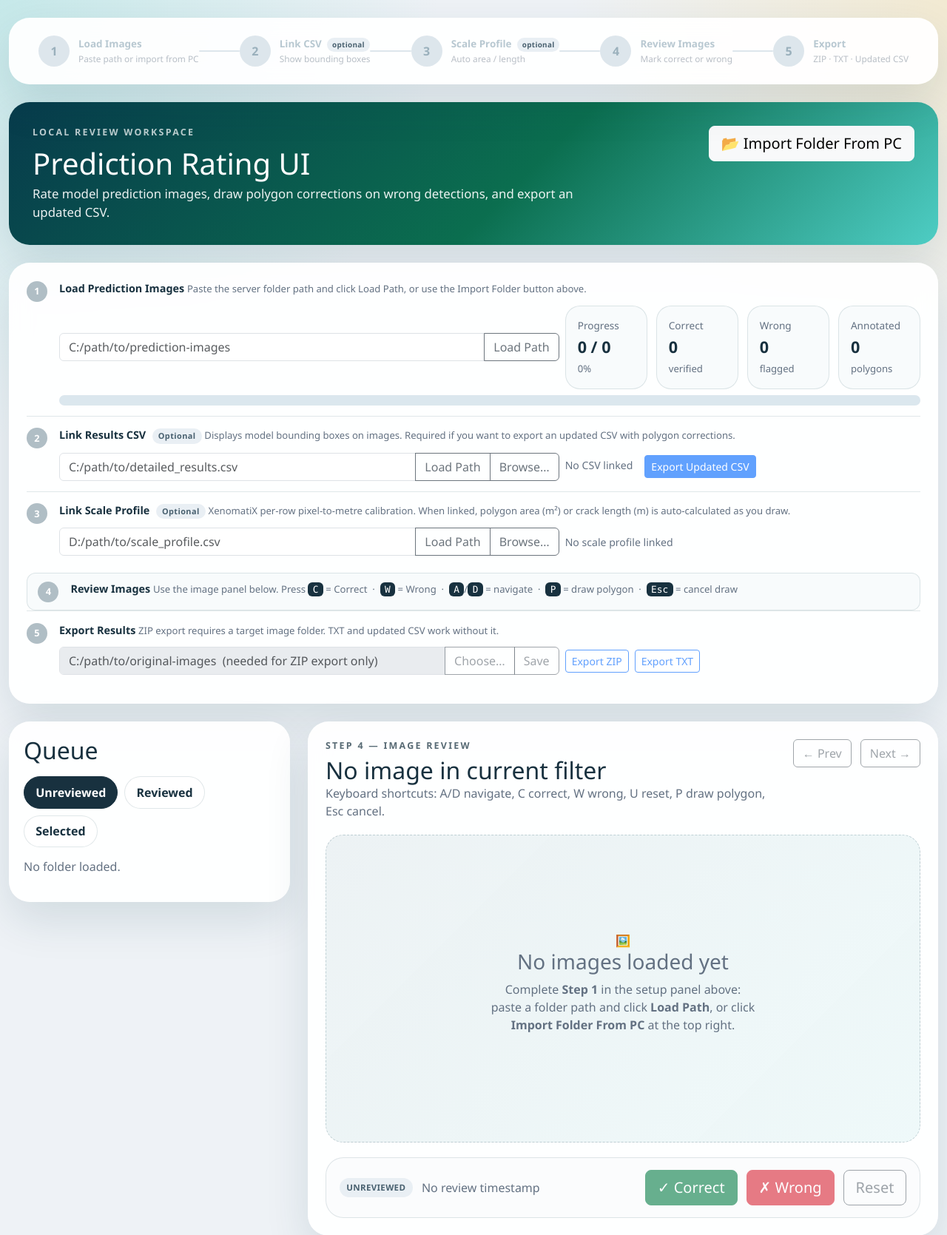
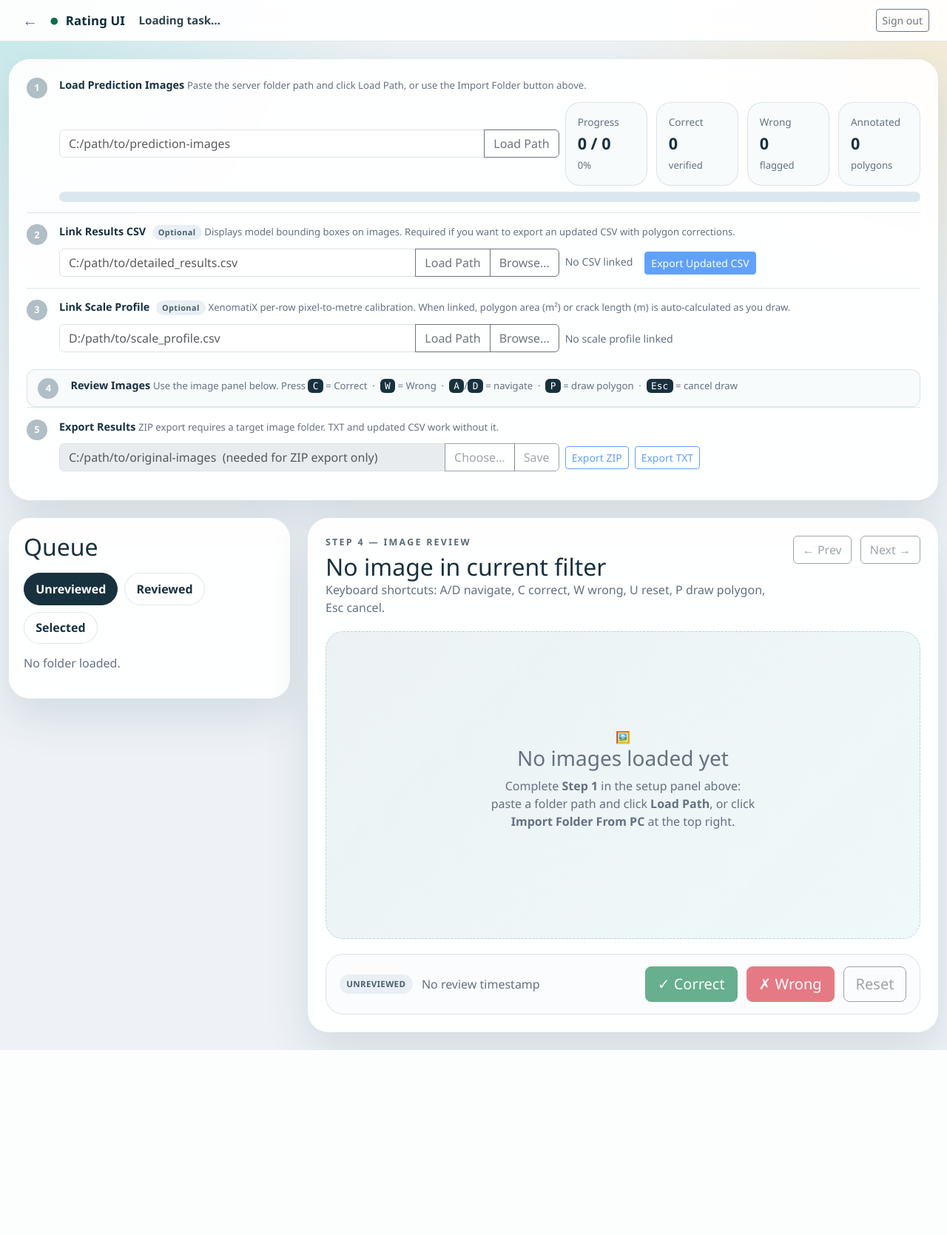
Before and after one commit to inthat-infraplus/rating_UI, a FastAPI app: template templates/index.html in a window 1280 px wide. Shown: the top 1669 px of the page at 74% size. After the commit the page ends 1419 px from the top, so only its background shows below. Run offline with FastAPI, Linux system fonts and the light colour scheme; the template is opened without the code that fills it: most values are stand-ins (such as "Sample title", 1, 10 or a date in 2020); some libraries are stand-ins or nearby versions.

Commit message:
Phase 4: review UI as task detail (auto-load + role-gate)
The standalone review UI is now a per-task workspace. Opening
/tasks/{id} loads the task's folder + CSV + scale profile
automatically and flips ASSIGNED→IN_PROGRESS for the L2 assignee.

- POST /api/tasks/{id}/start: idempotent state nudge. Calls
  task_service.mark_started, which flips ASSIGNED→IN_PROGRESS for
  the assignee (and RETURNED→IN_PROGRESS on resume). No-op for L1.
- index.html: top nav with "← back to dashboard", task title +
  status pill, role badge, sign-out. Inline script reads
  task-bootstrap-data and stashes it on window.__rating_ui_task,
  plus tags <body> with task-role-l1 / task-role-l2.
- app.js: new initFromTask() runs in the bootstrap path when
  __rating_ui_task is present. It fetches the task, marks it
  started, then chains loadFolder → linkCsvByPath →
  linkScaleProfile → saveTargetFolderPath. Failures show a toast
  but don't block reviewing. Legacy localStorage fallback retained
  for safety.
- styles.css: hide legacy hero/workflow panels in task-detail
  mode; .role-l1-only suppressed for body.task-role-l2 (L2 sees
  only the queue + viewer, no path inputs, no export buttons).
  Setup panel marked role-l1-only — its export buttons stay
  available for reviewers.

Smoke verified: L2 first-open flips assigned→in_progress and is
idempotent on subsequent loads; bootstrap data lands in the page.

Co-Authored-By: Claude Sonnet 4.6 <noreply@anthropic.com>

```diff
--- a/app/main.py
+++ b/app/main.py
@@ -646,6 +646,22 @@ async def api_open_qc(task_id: int, request: Request) -> JSONResponse:
     return JSONResponse(content={"task": data})
 
 
+@app.post("/api/tasks/{task_id}/start")
+async def api_start_task(task_id: int, request: Request) -> JSONResponse:
+    """Called when a user opens a task. For an L2 assignee this flips
+    ASSIGNED→IN_PROGRESS (or RETURNED→IN_PROGRESS on resume). Idempotent for L1."""
+    user = require_user(request)
+    try:
+        with db_session() as db:
+            db_user = db.get(User, user.id)
+            task = task_service.mark_started(db, db_user, task_id)
+            db.flush()
+            data = task_service.task_to_dict(task)
+    except task_service.TaskServiceError as exc:
+        raise _http_from_service_error(exc) from exc
+    return JSONResponse(content={"task": data})
+
+
 @app.get("/api/tasks/{task_id}/events")
 async def api_list_events(task_id: int, request: Request) -> JSONResponse:
     user = require_user(request)
--- a/static/app.js
+++ b/static/app.js
@@ -1342,12 +1342,80 @@ window.addEventListener("keydown", async (event) => {
   }
 });
 
+// ── Task-detail mode init ────────────────────────────────────────────────────
+// When the page is rendered as /tasks/{id}, an inline script in index.html
+// stashes {task_id, user} on window.__rating_ui_task. We fetch the task,
+// flip ASSIGNED→IN_PROGRESS for L2 assignees, and auto-load its paths.
+async function initFromTask(taskInfo) {
+  const navTitle = document.getElementById("task-nav-title");
+  const navStatus = document.getElementById("task-nav-status");
+
+  let task;
+  try {
+    const res = await api(`/api/tasks/${taskInfo.task_id}`);
+    task = (await res.json()).task;
+  } catch (err) {
+    if (navTitle) navTitle.textContent = "Task not found";
+    showToast(err.message || "Task fetch failed.");
+    return;
+  }
+
+  if (navTitle) navTitle.textContent = task.title || `Task #${task.id}`;
+  if (navStatus) {
+    navStatus.textContent = (task.status || "").replace("_", " ");
+    navStatus.className = `status-pill status-${task.status}`;
+    navStatus.style.display = "inline-flex";
+  }
+
+  // Mark started — best-effort, ignores for L1 viewers + no-ops if already in progress.
+  try {
+    await api(`/api/tasks/${task.id}/start`, { method: "POST", body: "{}" });
+  } catch { /* non-fatal */ }
+
+  if (!task.folder_path) {
+    showToast("This task has no image folder yet — ask the reviewer to set one.");
+    return;
+  }
+
+  try {
+    await loadFolder(task.folder_path);
+  } catch (err) {
+    showToast(`Could not load folder: ${err.message}`);
+    return;
+  }
+
+  // Optional links — failures show a toast but don't block reviewing.
+  if (task.csv_path) {
+    try { await linkCsvByPath(task.csv_path); }
+    catch (err) { showToast(`CSV link failed: ${err.message}`); }
+  }
+
+  if (task.scale_profile_path) {
+    try { await linkScaleProfile(task.scale_profile_path); }
+    catch (err) { showToast(`Scale profile link failed: ${err.message}`); }
+  }
+
+  if (task.target_folder_path) {
+    targetFolderPathInput.value = task.target_folder_path;
+    try { await saveTargetFolderPath(); }
+    catch (err) { showToast(`Target folder failed: ${err.message}`); }
+  }
+}
+
 // ── Bootstrap ────────────────────────────────────────────────────────────────
 (async function bootstrap() {
   // Annotation canvas: pointer-events off until draw mode activated
   annotationCanvas.style.pointerEvents = "none";
   imageCanvasWrap.style.display = "none";
 
+  // Task-detail mode (preferred): the page was rendered as /tasks/{id}.
+  if (window.__rating_ui_task && window.__rating_ui_task.task_id) {
+    try { await initFromTask(window.__rating_ui_task); }
+    catch (err) { showToast(err.message || "Task init failed."); }
+    return;
+  }
+
+  // Legacy standalone fallback (kept for any direct hits to / before P4).
   const savedFolder = localStorage.getItem("rating-ui:last-folder");
   if (!savedFolder) { render(); return; }
 
--- a/static/styles.css
+++ b/static/styles.css
@@ -1313,6 +1313,46 @@ kbd {
   display: none !important;
 }
 
+/* Task-detail page: hide L1-only chrome for L2 viewers */
+body.task-role-l2 .role-l1-only {
+  display: none !important;
+}
+
+/* Hide legacy hero/workflow panels in task-detail mode (paths come from task) */
+body.task-detail-body .task-legacy-hide {
+  display: none !important;
+}
+
+/* Top-nav extras for task-detail */
+.back-to-dashboard {
+  font-size: 1.3rem;
+  text-decoration: none;
+  color: var(--muted);
+  padding: 0 0.4rem;
+  border-radius: 8px;
+  line-height: 1;
+}
+
+.back-to-dashboard:hover {
+  background: #eef3f7;
+  color: #18313f;
+}
+
+.task-nav-title {
+  font-weight: 600;
+  color: #2c4452;
+  font-size: 0.95rem;
+  margin-left: 0.6rem;
+  max-width: 380px;
+  overflow: hidden;
+  text-overflow: ellipsis;
+  white-space: nowrap;
+}
+
+#task-nav-status {
+  margin-left: 0.5rem;
+}
+
 /* ── Modal ───────────────────────────────────────────────────────────────── */
 .modal-backdrop {
   position: fixed;
--- a/templates/index.html
+++ b/templates/index.html
@@ -7,11 +7,54 @@
   <link rel="stylesheet" href="{{ url_for('static', path='vendor/bootstrap.min.css') }}" />
   <link rel="stylesheet" href="{{ url_for('static', path='styles.css') }}" />
 </head>
-<body>
+<body class="task-detail-body">
+
+  <!-- Top nav (mirrors dashboard) -->
+  <nav class="app-nav">
+    <div class="app-nav-inner">
+      <div class="app-nav-brand">
+        <a href="/" class="back-to-dashboard" title="Back to tasks">←</a>
+        <span class="brand-mark">●</span>
+        <span class="brand-title">Rating UI</span>
+        <span class="task-nav-title" id="task-nav-title">Loading task…</span>
+        <span class="status-pill" id="task-nav-status" style="display:none"></span>
+      </div>
+      <div class="app-nav-user">
+        <span class="nav-user-name">{{ current_user.display_name or current_user.username }}</span>
+        <span class="nav-user-role role-{{ current_user.role.value | lower }}">{{ current_user.role.value }}</span>
+        <form method="post" action="/logout" class="d-inline-block ms-2">
+          <button class="btn btn-sm btn-outline-secondary" type="submit">Sign out</button>
+        </form>
+      </div>
+    </div>
+  </nav>
+
+  <!-- Bootstrap data: read by task-bootstrap inline script + app.js -->
+  <script id="task-bootstrap-data" type="application/json">
+    {
+      "task_id": {{ task_id }},
+      "user": {
+        "id": {{ current_user.id }},
+        "username": "{{ current_user.username }}",
+        "role": "{{ current_user.role.value }}"
+      }
+    }
+  </script>
+  <script>
+    // Tag <body> with role so CSS can hide L1-only chrome for L2
+    (function(){
+      try {
+        const data = JSON.parse(document.getElementById("task-bootstrap-data").textContent);
+        window.__rating_ui_task = data;
+        document.body.classList.add("task-role-" + data.user.role.toLowerCase());
+      } catch (e) { /* noop */ }
+    })();
+  </script>
+
   <div class="app-shell container-fluid py-4">
 
     <!-- ── Workflow guide — very top ────────────────────────────────────────── -->
-    <div class="workflow-panel mb-4">
+    <div class="workflow-panel mb-4 task-legacy-hide">
       <div class="wf-steps-wrap">
 
         <div class="wf-step" id="wf1">
@@ -66,7 +109,7 @@
     </div>
 
     <!-- ── Hero ─────────────────────────────────────────────────────────────── -->
-    <header class="hero-panel mb-4">
+    <header class="hero-panel mb-4 task-legacy-hide">
       <div>
         <p class="eyebrow mb-2">Local Review Workspace</p>
         <h1 class="mb-1">Prediction Rating UI</h1>
@@ -81,7 +124,9 @@
     </header>
 
     <!-- ── Setup panel ───────────────────────────────────────────────────────── -->
-    <section class="toolbar-panel mb-4">
+    <!-- Path inputs remain in DOM (app.js depends on them) but the visible
+         setup panel is L1-only. L2 only sees the review queue + viewer below. -->
+    <section class="toolbar-panel mb-4 role-l1-only">
 
       <!-- Step 1 — Load Images -->
       <div class="setup-row">
```
